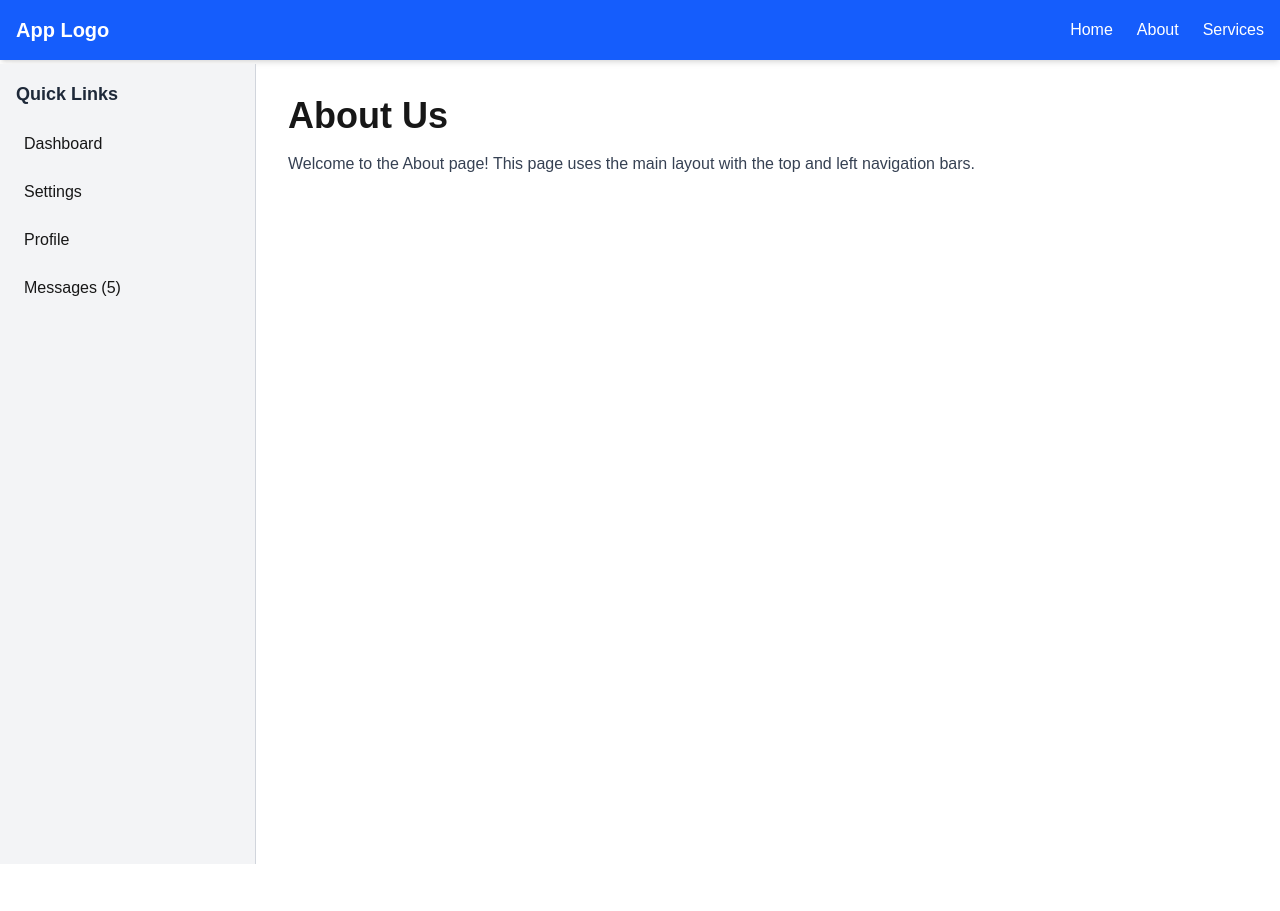
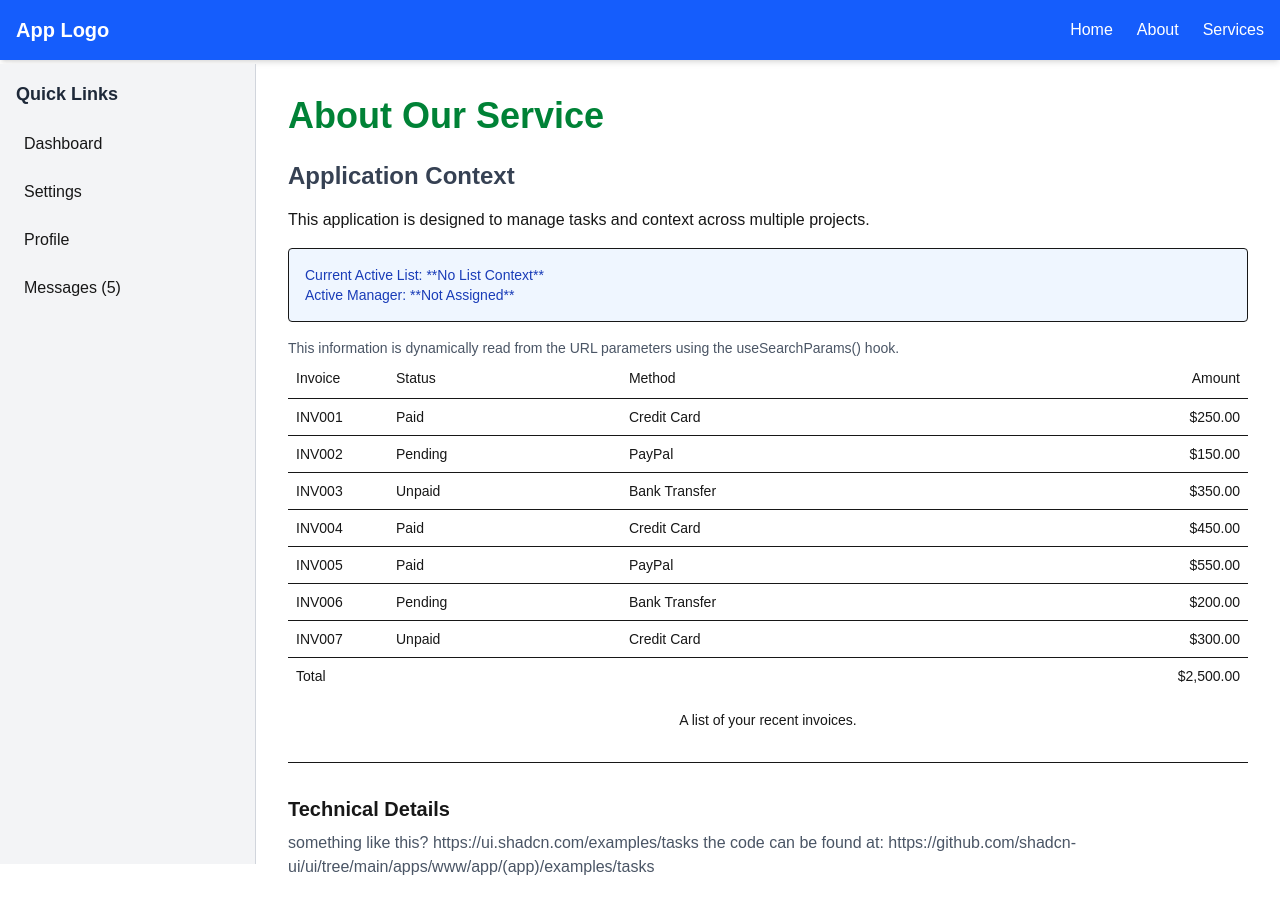
Before and after one commit to dfbrownnz/cary, a Next.js app: page /about in a window 1280 px wide. Before the commit the page ends 800 px from the top, so only its background shows below. Built offline with nearby package versions, Linux system fonts and the light colour scheme.

Commit message:
shadcn addition table

```diff
--- a/package.json
+++ b/package.json
@@ -13,11 +13,14 @@
     "@tanstack/react-query": "^5.90.10",
     "@tanstack/react-query-devtools": "^5.91.0",
     "@tanstack/react-table": "^8.21.3",
+    "clsx": "^2.1.1",
     "lts": "^2.0.0",
     "next": "16.0.3",
     "prisma": "^7.0.0",
     "react": "19.2.0",
-    "react-dom": "19.2.0"
+    "react-dom": "19.2.0",
+    "shadcn": "^3.5.0",
+    "tailwind-merge": "^3.4.0"
   },
   "devDependencies": {
     "@tailwindcss/postcss": "^4",
--- /dev/null
+++ b/src/app/about/AboutPageContent.tsx
@@ -0,0 +1,117 @@
+// app/about/AboutPageContent.tsx
+'use client';
+
+import React from 'react';
+import { useSearchParams } from 'next/navigation';
+
+import {
+  Table,
+  TableBody,
+  TableCaption,
+  TableCell,
+  TableHead,
+  TableHeader,
+  TableRow,
+  TableFooter,
+} from "../components/ui/table"  // "@/components/ui/table"
+
+export default function AboutPageContent() {
+  const searchParams = useSearchParams();
+  const listName = searchParams.get('listname') || 'No List Context';
+  const manager = searchParams.get('manager') || 'Not Assigned';
+
+
+const invoices = [
+  {
+    invoice: "INV001",
+    paymentStatus: "Paid",
+    totalAmount: "$250.00",
+    paymentMethod: "Credit Card",
+  },
+  {
+    invoice: "INV002",
+    paymentStatus: "Pending",
+    totalAmount: "$150.00",
+    paymentMethod: "PayPal",
+  },
+  {
+    invoice: "INV003",
+    paymentStatus: "Unpaid",
+    totalAmount: "$350.00",
+    paymentMethod: "Bank Transfer",
+  },
+  {
+    invoice: "INV004",
+    paymentStatus: "Paid",
+    totalAmount: "$450.00",
+    paymentMethod: "Credit Card",
+  },
+  {
+    invoice: "INV005",
+    paymentStatus: "Paid",
+    totalAmount: "$550.00",
+    paymentMethod: "PayPal",
+  },
+  {
+    invoice: "INV006",
+    paymentStatus: "Pending",
+    totalAmount: "$200.00",
+    paymentMethod: "Bank Transfer",
+  },
+  {
+    invoice: "INV007",
+    paymentStatus: "Unpaid",
+    totalAmount: "$300.00",
+    paymentMethod: "Credit Card",
+  },
+]
+
+  return (
+    <div>
+      <h2 className="text-2xl font-semibold mb-4 text-gray-700">Application Context</h2>
+
+      <p className="mb-2">This application is designed to manage tasks and context across multiple projects.</p>
+
+      <div className="mt-4 p-4 border rounded bg-blue-50">
+        <p className="text-sm font-medium text-blue-800">
+          Current Active List: **{listName}**
+        </p>
+        <p className="text-sm font-medium text-blue-800">
+          Active Manager: **{manager}**
+        </p>
+      </div>
+
+      <p className="mt-4 text-sm text-gray-600">
+        This information is dynamically read from the URL parameters using the <span className="font-mono">useSearchParams()</span> hook.
+      </p>
+
+     <Table>
+      <TableCaption>A list of your recent invoices.</TableCaption>
+      <TableHeader>
+        <TableRow>
+          <TableHead className="w-[100px]">Invoice</TableHead>
+          <TableHead>Status</TableHead>
+          <TableHead>Method</TableHead>
+          <TableHead className="text-right">Amount</TableHead>
+        </TableRow>
+      </TableHeader>
+      <TableBody>
+        {invoices.map((invoice) => (
+          <TableRow key={invoice.invoice}>
+            <TableCell className="font-medium">{invoice.invoice}</TableCell>
+            <TableCell>{invoice.paymentStatus}</TableCell>
+            <TableCell>{invoice.paymentMethod}</TableCell>
+            <TableCell className="text-right">{invoice.totalAmount}</TableCell>
+          </TableRow>
+        ))}
+      </TableBody>
+      <TableFooter>
+        <TableRow>
+          <TableCell colSpan={3}>Total</TableCell>
+          <TableCell className="text-right">$2,500.00</TableCell>
+        </TableRow>
+      </TableFooter>
+    </Table>
+    </div>
+  );
+}
--- a/src/app/about/page.tsx
+++ b/src/app/about/page.tsx
@@ -1,13 +1,32 @@
 // app/about/page.tsx
-import React from 'react';
+import React, { Suspense } from 'react';
+import AboutPageContent from './AboutPageContent';
 
 export default function AboutPage() {
-  return (
-    <div className="p-8">
-      <h1 className="text-4xl font-bold mb-4">About Us</h1>
-      <p className="text-gray-700">
-        Welcome to the About page! This page uses the main layout with the top and left navigation bars.
-      </p>
-    </div>
-  );
+    return (
+        <div className="p-8">
+            <h1 className="text-4xl font-bold mb-6 text-green-700">About Our Service</h1>
+
+            {/* Wrap the component that uses useSearchParams() in Suspense.
+              The fallback provides content while the client-side context loads.
+            */}
+            <Suspense fallback={<div className="text-lg text-gray-500">Loading dynamic context...</div>}>
+                <AboutPageContent />
+            </Suspense>
+
+            <hr className="my-8" />
+
+            <section>
+                <h3 className="text-xl font-semibold mb-2">Technical Details</h3>
+                <p className="text-gray-600">
+
+something like this?
+https://ui.shadcn.com/examples/tasks
+
+the code can be found at:
+https://github.com/shadcn-ui/ui/tree/main/apps/www/app/(app)/examples/tasks
+                </p>
+            </section>
+        </div>
+    );
 }
--- /dev/null
+++ b/src/app/components/ui/table.tsx
@@ -0,0 +1,117 @@
+"use client"
+
+import * as React from "react"
+
+import { cn } from "../../lib/utils" // "@/lib/utils"
+
+
+function Table({ className, ...props }: React.ComponentProps<"table">) {
+  return (
+    <div
+      data-slot="table-container"
+      className="relative w-full overflow-x-auto"
+    >
+      <table
+        data-slot="table"
+        className={cn("w-full caption-bottom text-sm", className)}
+        {...props}
+      />
+    </div>
+  )
+}
+
+function TableHeader({ className, ...props }: React.ComponentProps<"thead">) {
+  return (
+    <thead
+      data-slot="table-header"
+      className={cn("[&_tr]:border-b", className)}
+      {...props}
+    />
+  )
+}
+
+function TableBody({ className, ...props }: React.ComponentProps<"tbody">) {
+  return (
+    <tbody
+      data-slot="table-body"
+      className={cn("[&_tr:last-child]:border-0", className)}
+      {...props}
+    />
+  )
+}
+
+function TableFooter({ className, ...props }: React.ComponentProps<"tfoot">) {
+  return (
+    <tfoot
+      data-slot="table-footer"
+      className={cn(
+        "bg-muted/50 border-t font-medium [&>tr]:last:border-b-0",
+        className
+      )}
+      {...props}
+    />
+  )
+}
+
+function TableRow({ className, ...props }: React.ComponentProps<"tr">) {
+  return (
+    <tr
+      data-slot="table-row"
+      className={cn(
+        "hover:bg-muted/50 data-[state=selected]:bg-muted border-b transition-colors",
+        className
+      )}
+      {...props}
+    />
+  )
+}
+
+function TableHead({ className, ...props }: React.ComponentProps<"th">) {
+  return (
+    <th
+      data-slot="table-head"
+      className={cn(
+        "text-foreground h-10 px-2 text-left align-middle font-medium whitespace-nowrap [&:has([role=checkbox])]:pr-0 [&>[role=checkbox]]:translate-y-[2px]",
+        className
+      )}
+      {...props}
+    />
+  )
+}
+
+function TableCell({ className, ...props }: React.ComponentProps<"td">) {
+  return (
+    <td
+      data-slot="table-cell"
+      className={cn(
+        "p-2 align-middle whitespace-nowrap [&:has([role=checkbox])]:pr-0 [&>[role=checkbox]]:translate-y-[2px]",
+        className
+      )}
+      {...props}
+    />
+  )
+}
+
+function TableCaption({
+  className,
+  ...props
+}: React.ComponentProps<"caption">) {
+  return (
+    <caption
+      data-slot="table-caption"
+      className={cn("text-muted-foreground mt-4 text-sm", className)}
+      {...props}
+    />
+  )
+}
+
+export {
+  Table,
+  TableHeader,
+  TableBody,
+  TableFooter,
+  TableHead,
+  TableRow,
+  TableCell,
+  TableCaption,
+}
--- /dev/null
+++ b/src/app/lib/utils.ts
@@ -0,0 +1,8 @@
+// lib/utils.ts
+
+import { type ClassValue, clsx } from "clsx"
+import { twMerge } from "tailwind-merge"
+
+export function cn(...inputs: ClassValue[]) {
+  return twMerge(clsx(inputs))
+}
--- /dev/null
+++ b/src/app/other/page.tsx
@@ -0,0 +1,13 @@
+// app/about/page.tsx
+import React from 'react';
+
+export default function OtherPage() {
+  return (
+    <div className="p-8">
+      <h1 className="text-4xl font-bold mb-4">About Us</h1>
+      <p className="text-gray-700">
+        Welcome to the Other page! This page uses the main layout with the top and left navigation bars.
+      </p>
+    </div>
+  );
+}
```
Also changed, not shown: tsconfig.json (+5 -2 lines), 1 other file (tests, documents, lock files or other folders).
